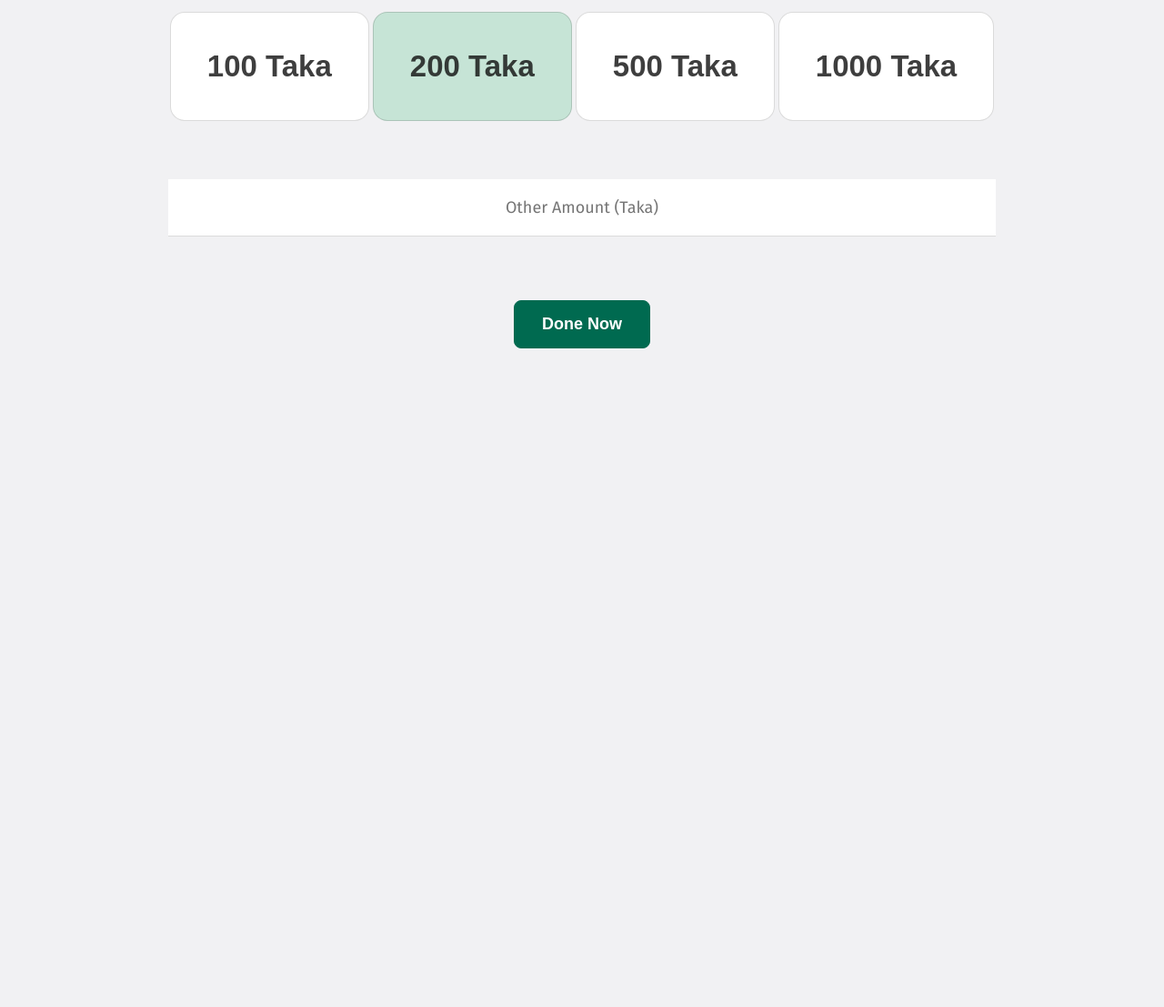
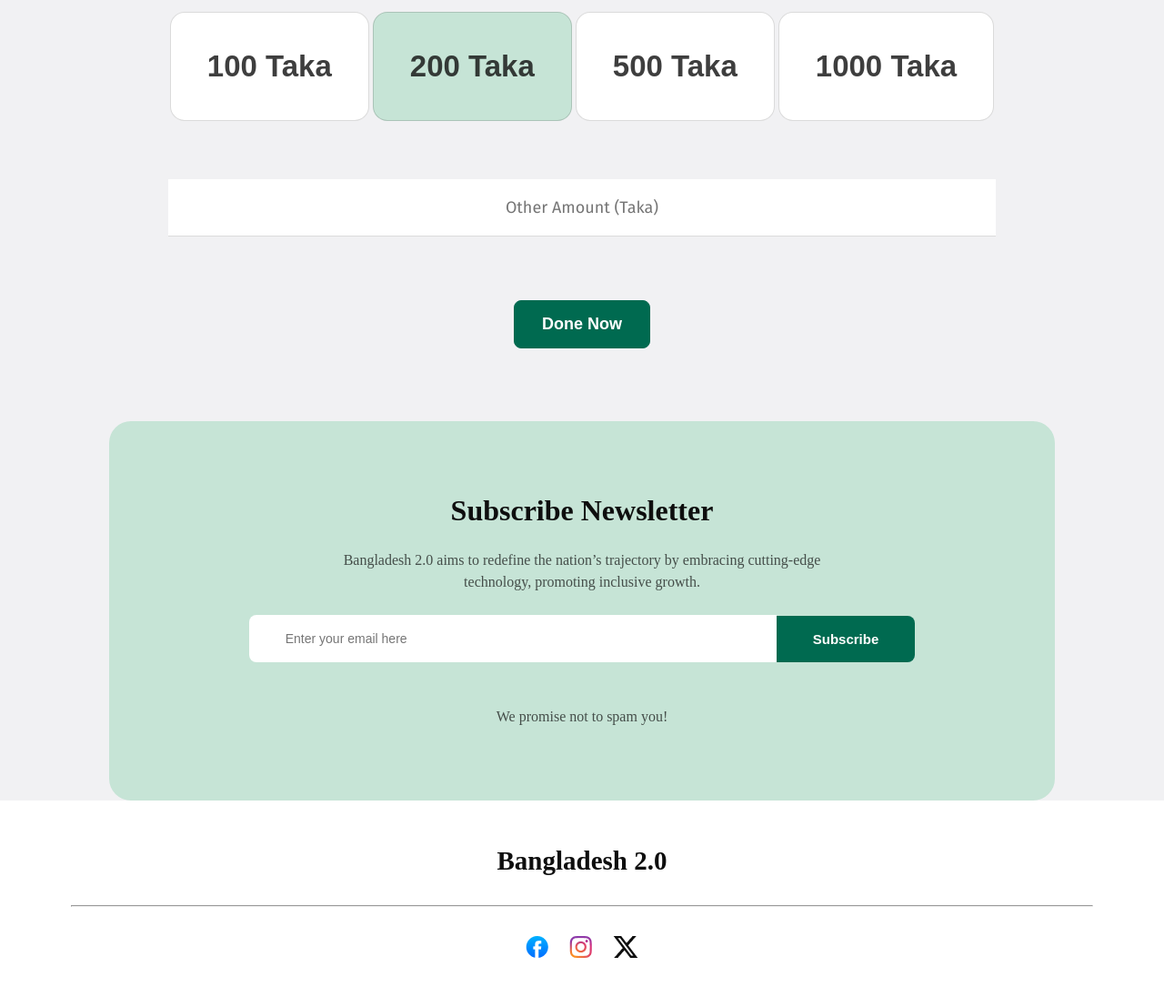
Before and after one commit to sadikworkbd5622/B11A1-project, a plain HTML site: page index.html in a window 1280 px wide. Shown: the part 3659-4766 px from the top of the page at 91% size. Before the commit the page ends 4042 px from the top, so only its background shows below. Drawn offline with Linux system fonts and the light colour scheme.

Commit message:
add sub & footer

```diff
--- a/index.html
+++ b/index.html
@@ -189,3 +189,28 @@
             <button type="button" class="btn">Done Now</button>
 
         </section>
+
+        <section class="b7-sub">
+
+            <h1>Subscribe Newsletter</h1>
+            <p>
+                Bangladesh 2.0 aims to redefine the nation’s trajectory by embracing cutting-edge <br> technology, promoting inclusive growth.
+            </p>
+            <div class="input">
+                <input type="text" placeholder="Enter your email here" />
+                <button type="button">Subscribe</button>
+            </div>
+            <p>We promise not to spam you!</p>
+        </section>
+
+    </main>
+    <footer>
+        <h3>Bangladesh 2.0</h3>
+        <hr />
+        <div class="social">
+            <a href=""><img src="./assets/facebook.png" alt="facebook icon" /></a>
+            <a href=""><img src="./assets/instagram.png" alt="instagram icon" /></a>
+            <a href=""><img src="./assets/x.png" alt="twitter icon" /></a>
+        </div>
+    </footer>
+</body>
--- a/style.css
+++ b/style.css
@@ -506,3 +506,96 @@ button[class="select"] {
 .amount-input input::placeholder {
     text-align: center;
 }
+
+.b7-sub {
+    display: flex;
+    padding: 80px 100px;
+    justify-content: center;
+    align-items: center;
+    gap: 24px;
+    border-radius: 24px;
+    background: #C6E4D6;
+    flex-direction: column;
+    margin-top: 80px;
+    margin-left: 120px;
+    margin-right: 120px;
+}
+
+.b7-sub h1 {
+    color: #0E0E0E;
+    text-align: center;
+    font-size: 32px;
+    font-style: normal;
+    font-weight: 700;
+    line-height: normal;
+}
+
+.b7-sub p {
+    color: rgba(14, 14, 14, 0.70);
+    text-align: center;
+    font-size: 16px;
+    font-style: normal;
+    font-weight: 400;
+    line-height: 24px;
+}
+
+.b7-sub .input {
+    display: flex;
+    justify-content: center;
+    align-items: center;
+    margin-bottom: 24px;
+}
+
+.b7-sub .input input {
+    padding: 18px 40px;
+    width: 500px;
+    border-radius: 8px 0 0 8px;
+    background: #fff;
+    border: none;
+    color: rgba(14, 14, 14, 0.3);
+    font-size: 14px;
+    font-weight: 400;
+}
+
+.b7-sub .input button {
+    padding: 17px 40px;
+    border-radius: 0 8px 8px 0;
+    background: #006a50;
+    border: none;
+    color: #fff;
+    font-size: 15px;
+    font-weight: 600;
+}
+
+.b7-sub .input button:hover {
+    background: #ccc;
+    color: #006A50;
+    border: none;
+}
+
+footer {
+    padding: 50px 160px;
+    display: flex;
+    flex-direction: column;
+    justify-content: center;
+    align-items: center;
+    background-color: white;
+}
+
+footer h3 {
+    color: #0e0e0e;
+    font-size: 29px;
+    font-weight: 700;
+}
+
+footer .social {
+    display: flex;
+    justify-content: center;
+    gap: 23px;
+}
+
+footer hr {
+    width: 1122px;
+    background: rgba(14, 14, 14, 0.1);
+    margin: 32px 0;
+}
```
